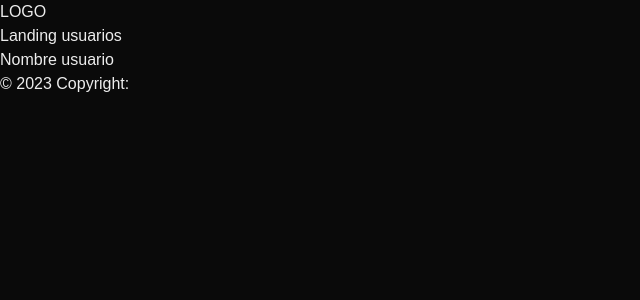
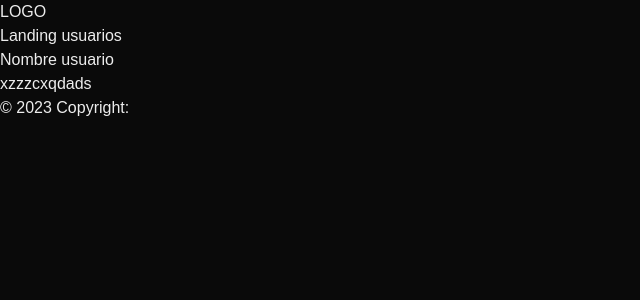
Before and after one commit to SEACoahuila/si-pipeac, a Next.js app: page /si in a window 1280 px wide. Shown: the top 300 px of the page, without its empty margins (0-640 px from the left). Built offline with nearby package versions, Linux system fonts and the light colour scheme.

Commit message:
para trabajar en ramas aparte

```diff
--- /dev/null
+++ b/src/app/si/components/prueba.tsx
@@ -0,0 +1,10 @@
+import React from 'react'
+
+export const Prueba = () => {
+  return (
+    <>
+
+<h1>xzzzcxqdads</h1>
+    </>
+  )
+}
--- a/src/app/si/page.tsx
+++ b/src/app/si/page.tsx
@@ -1,10 +1,13 @@
+import { Prueba } from "./components/prueba";
 
 export default function LandingPage() {
   return (
-    <div className="flex  justify-center items-center mt-10">
+    <div className="  justify-center items-center mt-10">
       <h1>Landing usuarios</h1>
 
       <h2>Nombre usuario</h2>
+
+      <Prueba />
     </div>
   );
 }
```
